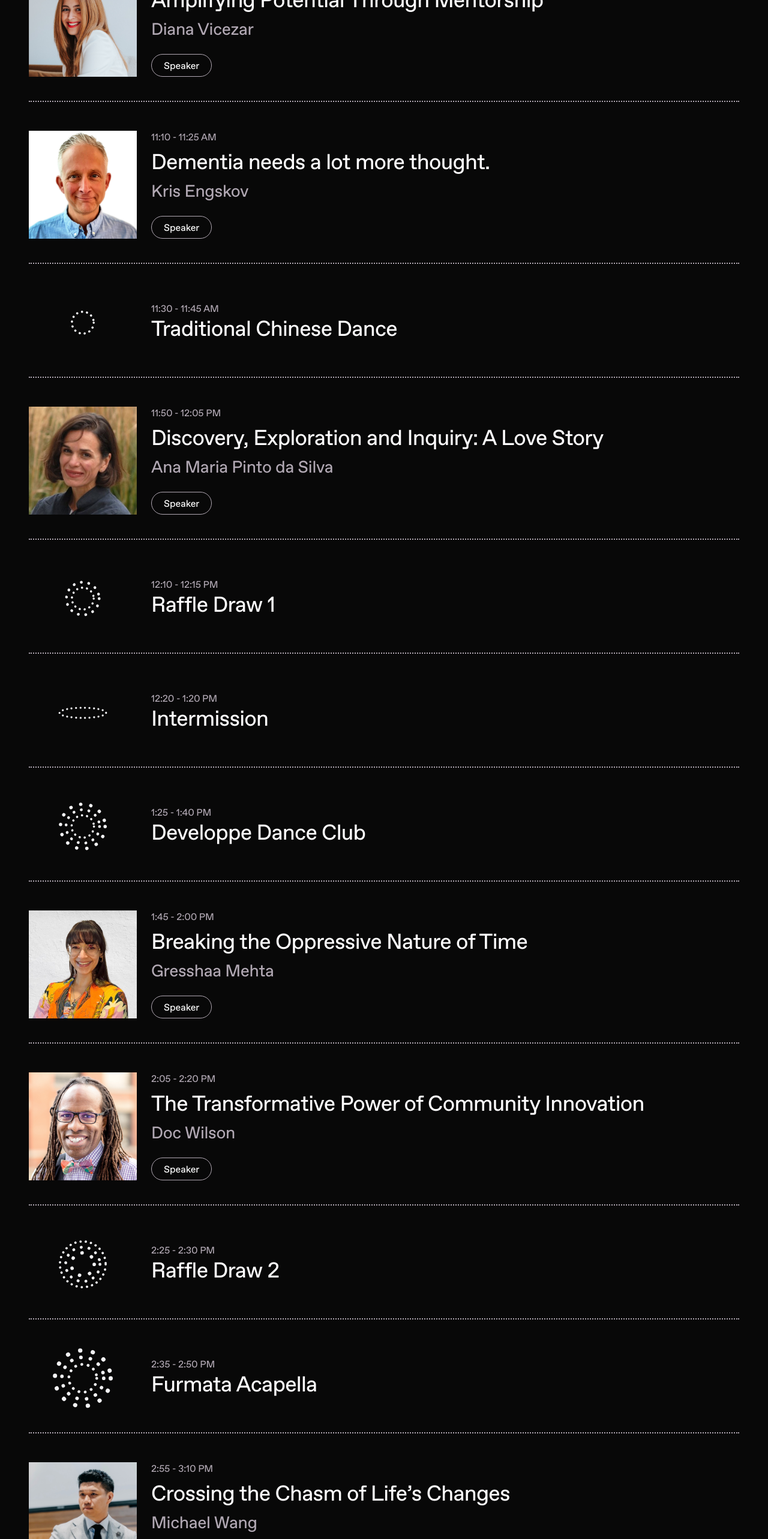
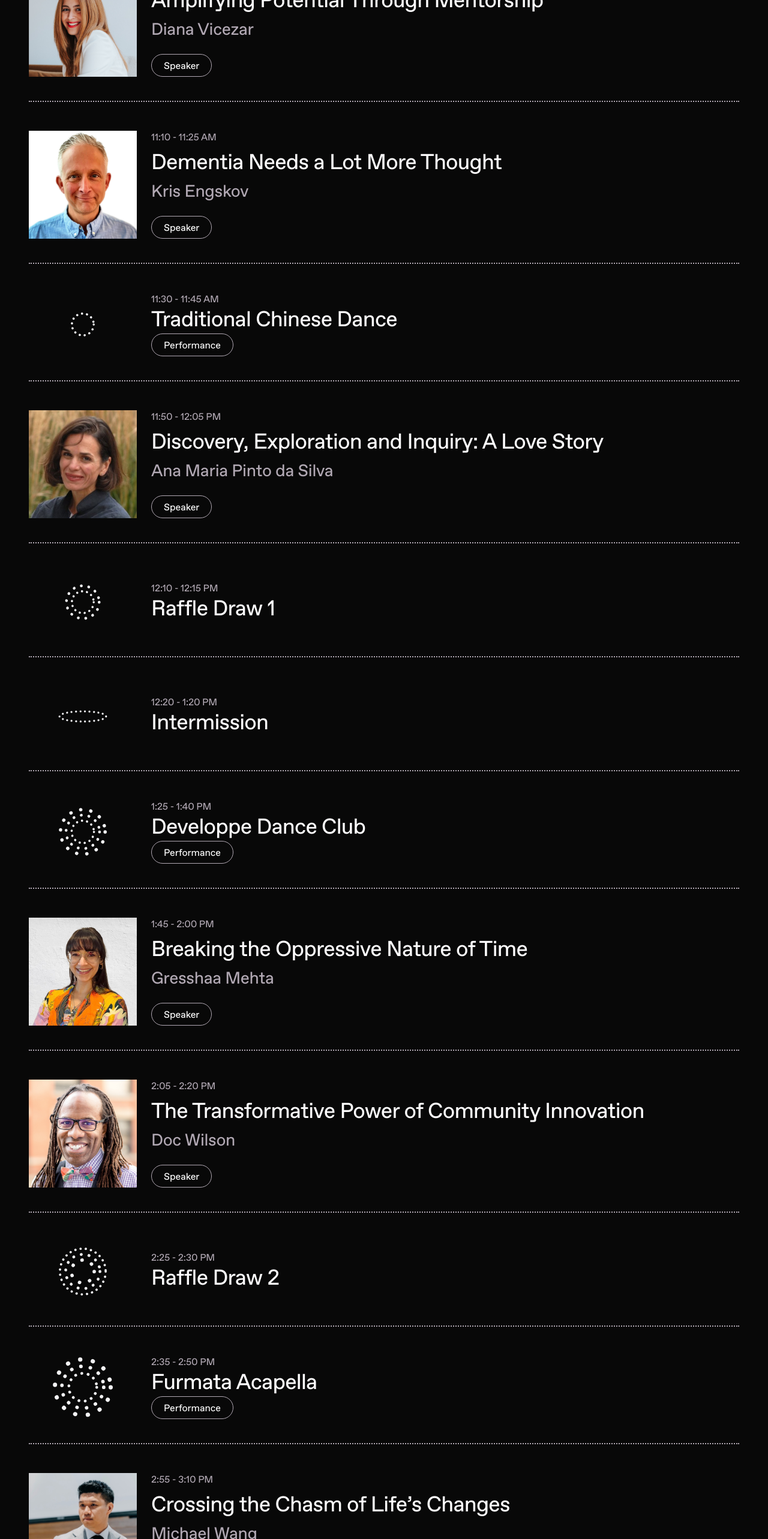
Before and after one commit to tedx-uofw/tedx-website-2025, a React (Vite) app: page / in a window 1280 px wide. Shown: the part 2524-5090 px from the top of the page at 60% size. Built offline with nearby package versions, Linux system fonts and the light colour scheme.

Commit message:
Added performance tags into schedule + updated Kris's talk name

```diff
--- a/src/components/HomePage/ScheduleSection.jsx
+++ b/src/components/HomePage/ScheduleSection.jsx
@@ -81,7 +81,7 @@ const ScheduleSection = () => {
 
                         <div className="flex flex-col items-start gap-0.5 sm:gap-2">
                             <h2 className="text-[#FDFCFD] font-medium text-lg sm:text-3xl md:text-[36px] leading-tight md:leading-[48px] tracking-[-0.72px]">
-                            Dementia needs a lot more thought.
+                            Dementia Needs a Lot More Thought
                             </h2>
 
                             <h3 className="text-[#B1A8B3] text-sm sm:text-2xl md:text-[28px] leading-tight sm:leading-snug md:leading-[34px] tracking-[-0.28px]">
@@ -119,6 +119,10 @@ const ScheduleSection = () => {
                         <h2 className="text-[#FDFCFD] font-medium text-lg sm:text-3xl md:text-[36px] leading-tight md:leading-[48px] tracking-[-0.72px]">
                             Traditional Chinese Dance
                         </h2>
+
+                        <div className="flex px-2 sm:px-5 py-0.5 sm:py-1.5 items-center rounded-[20px] border border-[#B1A8B3] text-xs sm:text-base">
+                            Performance
+                        </div>
                     </div>
                 </div>
                 <div className="w-full h-[2px] border-t-[2px] border-dotted border-[#B1A8B3]"></div>
@@ -228,6 +232,10 @@ const ScheduleSection = () => {
                         <h2 className="text-[#FDFCFD] font-medium text-lg sm:text-3xl md:text-[36px] leading-tight md:leading-[48px] tracking-[-0.72px]">
                             Developpe Dance Club
                         </h2>
+
+                        <div className="flex px-2 sm:px-5 py-0.5 sm:py-1.5 items-center rounded-[20px] border border-[#B1A8B3] text-xs sm:text-base">
+                            Performance
+                        </div>
                     </div>
                 </div>
                 <div className="w-full h-[2px] border-t-[2px] border-dotted border-[#B1A8B3]"></div>
@@ -347,6 +355,10 @@ const ScheduleSection = () => {
                         <h2 className="text-[#FDFCFD] font-medium text-lg sm:text-3xl md:text-[36px] leading-tight md:leading-[48px] tracking-[-0.72px]">
                             Furmata Acapella
                         </h2>
+
+                        <div className="flex px-2 sm:px-5 py-0.5 sm:py-1.5 items-center rounded-[20px] border border-[#B1A8B3] text-xs sm:text-base">
+                            Performance
+                        </div>
                     </div>
                 </div>
                 <div className="w-full h-[2px] border-t-[2px] border-dotted border-[#B1A8B3]"></div>
--- a/src/pages/Speakers/SpeakerSection.jsx
+++ b/src/pages/Speakers/SpeakerSection.jsx
@@ -42,7 +42,7 @@ const speakers = [
   {
   name: "Kris Engskov",
   title: "Co-Founder and CEO, Rippl",
-  talkName: "Dementia needs a lot more thought. ",
+  talkName: "Dementia Needs a Lot More Thought",
   description: "Kris Engskov, former Starbucks executive and founder of Rippl, shares his powerful journey from corporate leadership to tackling the urgent challenges of dementia care. Inspired by his parents' struggles in the long-term care system and his experiences during the COVID-19 crisis in assisted living, Kris sheds light on the staggering prevalence and costs of dementia—affecting 1 in 3 of us over our lifetimes. He highlights the devastating cycle of emergency room visits for dementia patients and the critical need for specialized care. Kris calls for destigmatizing dementia, investing in innovative care models, and building a trained workforce to support aging Baby Boomers. Through Rippl's accessible, virtual, specialized care initiatives, Kris advocates for a national movement to transform dementia care, offering dignity and support to patients and caregivers with urgency and hope.",
   image: "/speakers/kris.jpg",
   linkedin: null,
```
